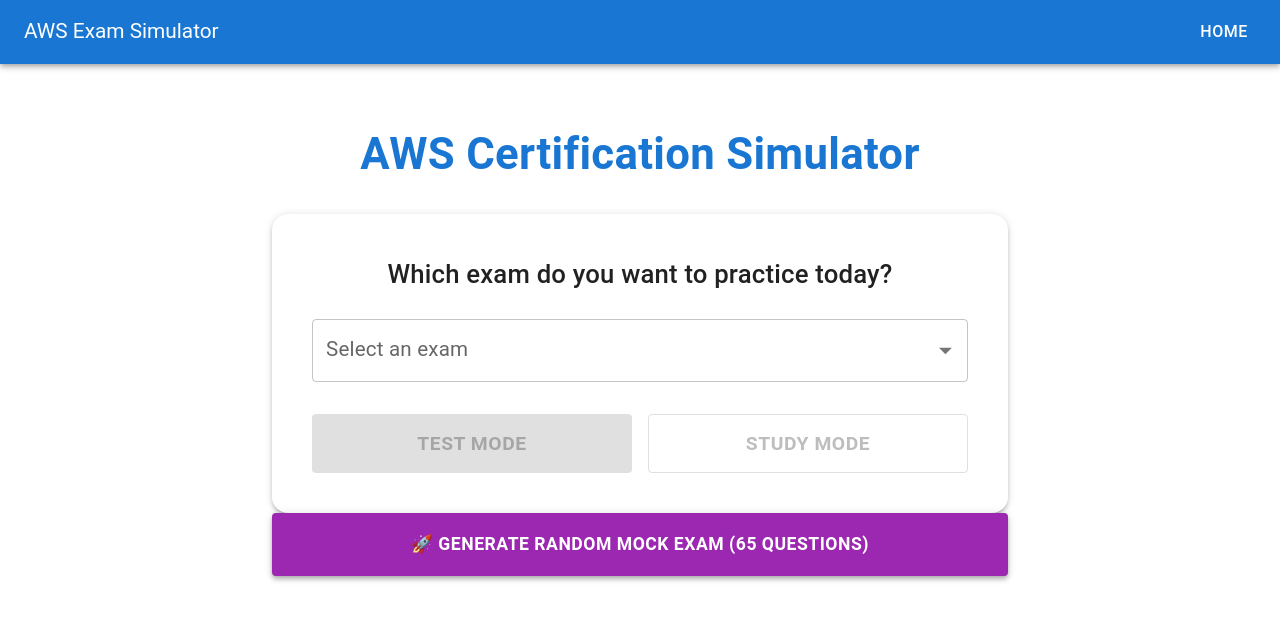
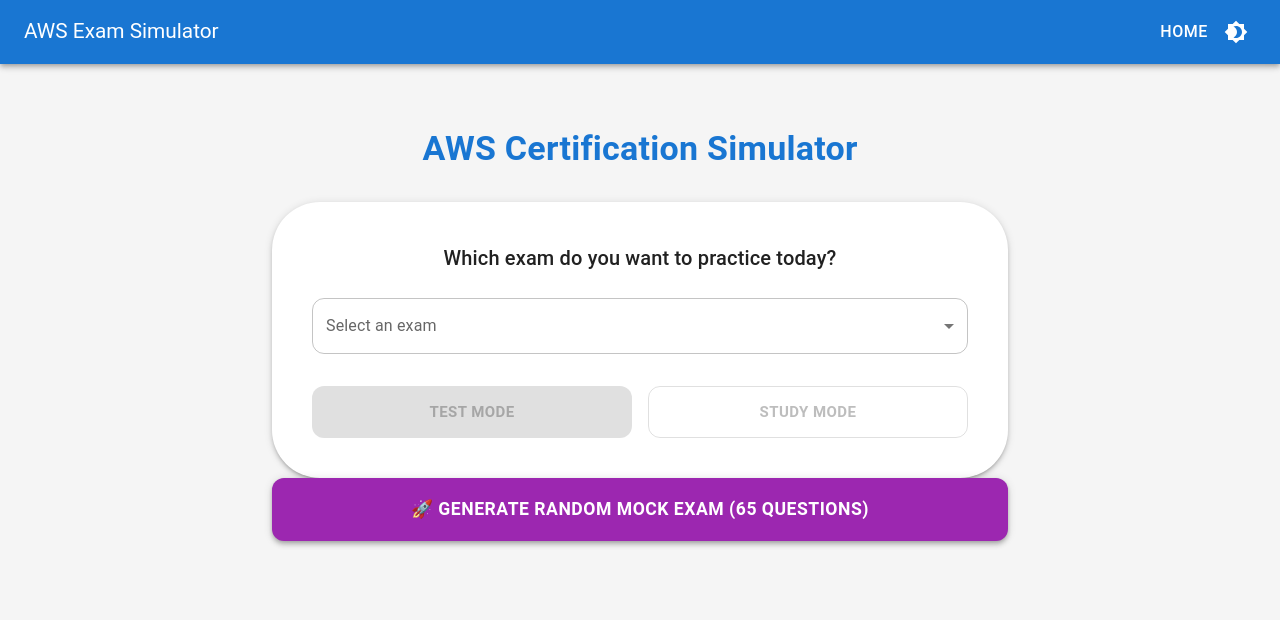
Before and after one commit to FranEscano/aws_exam_simulator, a React (Vite) app: page / in a window 1280 px wide. Shown: the top 620 px of the page. Built offline with nearby package versions, Linux system fonts and the light colour scheme.

Commit message:
adds dark mode

```diff
--- a/package.json
+++ b/package.json
@@ -16,6 +16,7 @@
   "dependencies": {
     "@emotion/react": "^11.14.0",
     "@emotion/styled": "^11.14.1",
+    "@mui/icons-material": "^7.3.7",
     "@mui/material": "^7.3.2",
     "react": "^19.1.1",
     "react-dom": "^19.1.1",
--- a/src/App.tsx
+++ b/src/App.tsx
@@ -1,11 +1,16 @@
 import { Routes, Route, Link } from "react-router-dom";
-import { Container, AppBar, Toolbar, Typography, Button, useMediaQuery } from "@mui/material";
+import { Container, AppBar, Toolbar, Typography, Button, useMediaQuery, useTheme, IconButton } from "@mui/material";
 import ExamList from "./pages/ExamList";
 import ExamView from "./pages/ExamView";
 import ReviewView from "./components/ReviewView";
+import { useContext } from "react";
+import { ColorModeContext } from "./main";
+import { Brightness4, Brightness7 } from '@mui/icons-material';
 
 export default function App() {
   const isTablet = useMediaQuery("(max-width:1024px)");
+  const theme = useTheme();
+  const colorMode = useContext(ColorModeContext);
 
   return (
     <>
@@ -20,6 +25,9 @@
           <Button color="inherit" component={Link} to="/" sx={{ fontSize: isTablet ? "0.9rem" : "1rem" }}>
             Home
           </Button>
+          <IconButton onClick={colorMode.toggleColorMode} color="inherit">
+            {theme.palette.mode === 'dark' ? <Brightness7 /> : <Brightness4 />}
+          </IconButton>
         </Toolbar>
       </AppBar>
 
--- a/src/main.tsx
+++ b/src/main.tsx
@@ -1,13 +1,32 @@
-import React from "react";
+import React, { createContext, useMemo, useState } from "react";
 import ReactDOM from "react-dom/client";
 import { BrowserRouter } from "react-router-dom";
 import App from "./App";
 import { ExamProvider } from "./context/ExamContext";
 import { ThemeProvider, CssBaseline } from "@mui/material";
-import theme from "./theme";
+import { getAppTheme } from "./theme";
 
-ReactDOM.createRoot(document.getElementById("root")!).render(
-  <React.StrictMode>
+export const ColorModeContext = createContext({ toggleColorMode: () => {} });
+
+function Root() {
+  const [mode, setMode] = useState<'light' | 'dark'>(
+    (localStorage.getItem("themeMode") as 'light' | 'dark') || 'light'
+  );
+
+  const colorMode = useMemo(() => ({
+    toggleColorMode: () => {
+      setMode((prev) => {
+        const newMode = prev === "light" ? "dark" : "light";
+        localStorage.setItem("themeMode", newMode);
+        return newMode;
+      });
+    },
+  }), []);
+
+  const theme = useMemo(() => getAppTheme(mode), [mode]);
+
+  return (
+    <ColorModeContext.Provider value={colorMode}>
       <ThemeProvider theme={theme}>
         <CssBaseline />
         <BrowserRouter>
@@ -16,5 +35,12 @@
           </ExamProvider>
         </BrowserRouter>
       </ThemeProvider>
+    </ColorModeContext.Provider>
+  );
+}
+
+ReactDOM.createRoot(document.getElementById("root")!).render(
+  <React.StrictMode>
+    <Root />
   </React.StrictMode>
 );
--- a/src/theme.ts
+++ b/src/theme.ts
@@ -1,5 +1,21 @@
 import { createTheme } from "@mui/material";
 
+export const getAppTheme = (mode: 'light' | 'dark') => createTheme({
+  palette: {
+    mode,
+    ...(mode === 'light'
+      ? {
+        primary: { main: '#1976d2' },
+        background: { default: '#f5f5f5', paper: '#ffffff'}
+      }
+      :{
+        primary: { main: '#90caf9' },
+        background: { default: '#121212', paper: '1e1e1e' }
+      }
+    ),
+  },
+  shape: { borderRadius: 12 },
+})
 const theme = createTheme({
   palette: {
     mode: "light",
```
Also changed, not shown: 1 other file (tests, documents, lock files or other folders). Lines whose indentation alone changed are shown as unchanged.
